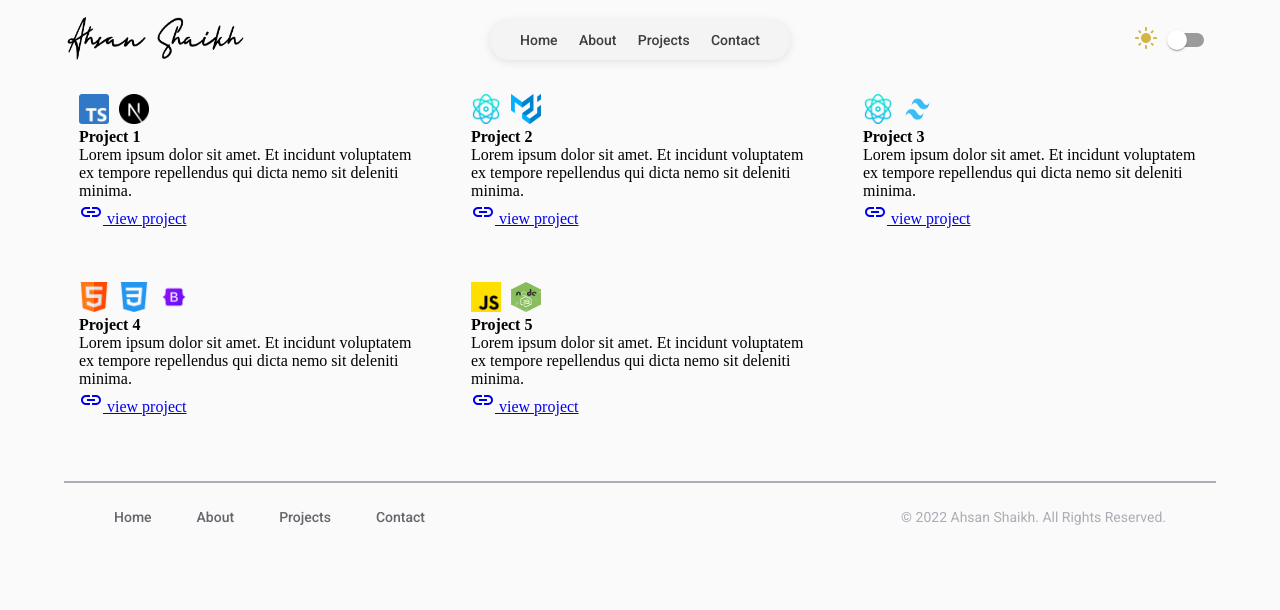
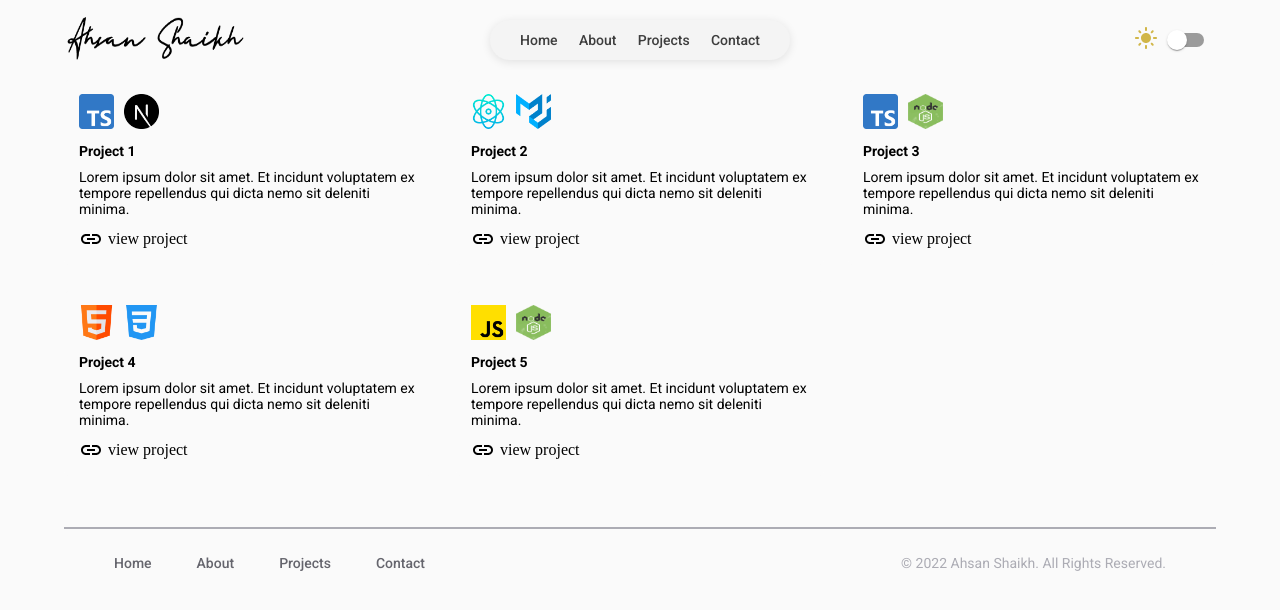
Before and after one commit to Ahsan2001/Portfolio-Ahsan-Shaikh, a Next.js app: page /projects in a window 1280 px wide. Shown: the top 610 px of the page. Built offline with nearby package versions, Linux system fonts and the light colour scheme.

Commit message:
completed project section

```diff
--- a/src/app/projects/page.tsx
+++ b/src/app/projects/page.tsx
@@ -1,5 +1,5 @@
 import React from 'react';
-import { Container, Grid } from '@mui/material';
+import { Container, Grid, Box } from '@mui/material';
 import style from "@/app/projects/style.module.css"
 import Link from 'next/link';
 import {Project} from "@/types";
@@ -19,12 +19,12 @@ const projectData : Project[] = [
     },
     {
         name: "Project 3",
-        techStack: ["react.png","tailwind.png"],
+        techStack: ["ts.png","node.jpg"],
         description: "Lorem ipsum dolor sit amet. Et incidunt voluptatem ex tempore repellendus qui dicta nemo sit deleniti minima."
     },
     {
         name: "Project 4",
-        techStack: ["html.png", "css.png", "b.png"],
+        techStack: ["html.png","css.png"],
         description: "Lorem ipsum dolor sit amet. Et incidunt voluptatem ex tempore repellendus qui dicta nemo sit deleniti minima."
     },
     {
@@ -46,13 +46,15 @@ const Projects = () => {
                                 <ul>
                                     {element.techStack.map((tech, techIndex) => (
                                         <li key={techIndex}>{
-                                            <Image src ={ `/skills/${tech} `} alt={element.name} width={30} height={30} />
+                                            <Image src ={ `/skills/${tech} `} alt={element.name} width={35} height={35} />
                                         }</li>
                                     ))}
                                 </ul>
                                <h4> {element.name}</h4>
                                <p>{element.description}</p>
-                                <Link href={`projects/${element.name}`}> <LinkIcon /> view project</Link>
+                               <Box className={style.viewProjectBtn}>
+                                    <Link href={`projects/${element.name}`}> <LinkIcon /> view project</Link>
+                               </Box>
                             </div>
                         </Grid>
                     )}
--- a/src/app/projects/style.module.css
+++ b/src/app/projects/style.module.css
@@ -20,3 +20,28 @@
     align-items: center;
     gap: 10px;
 }
+
+
+.projects .InnerBox h4{
+    font-size: 14px;
+    font-weight: 600;
+    padding: 10px 0 0;
+    font-family: "Roboto";
+}
+
+.projects .InnerBox p{
+    font-family: "Roboto";
+    padding: 10px 0;
+    font-size: 14px;
+}
+
+
+.viewProjectBtn a{
+    display: flex;
+    justify-content: flex-start;
+    align-items: center;
+    text-decoration: none;
+    gap: 5px;
+    color: #000;
+
+}
```
